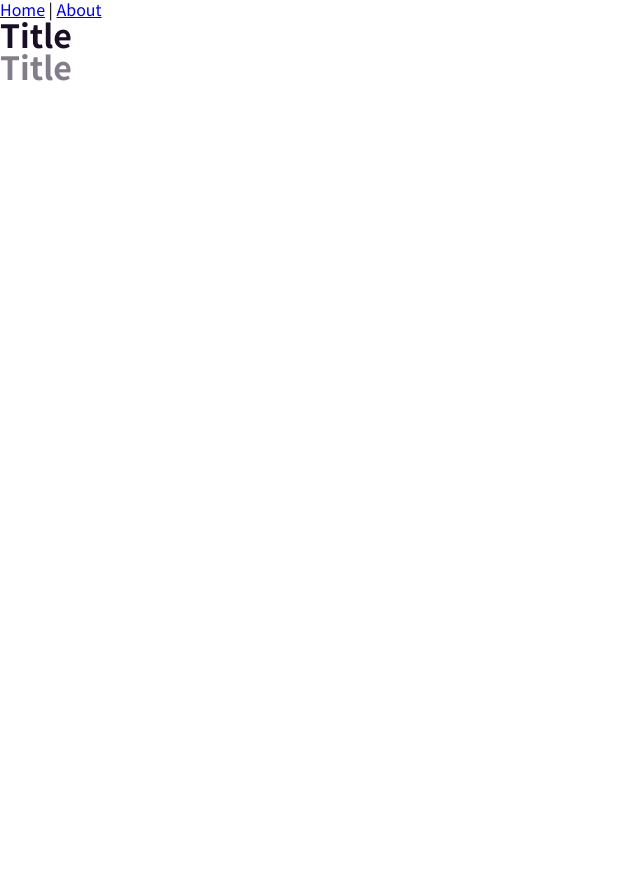
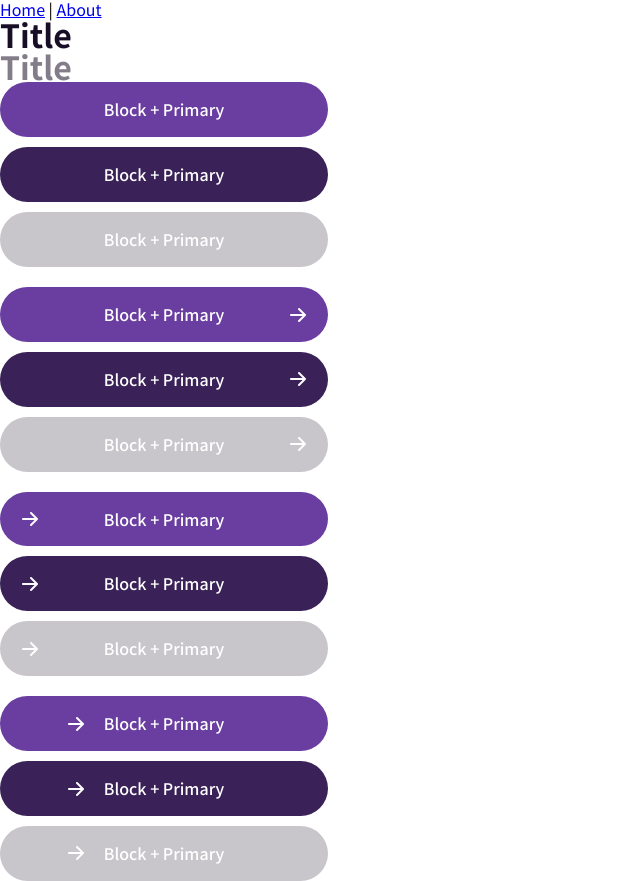
Before and after one commit to the51DT/inside_project, a Vue app: page / in a window 1280 px wide. Shown: the whole page, without its empty margins (0-640 px from the left). Before the commit the page ends 800 px from the top, so only its background shows below. Built offline with nearby package versions, Linux system fonts and the light colour scheme.

Commit message:
버튼 컴포넌트 > app.vue에 적용
버튼 컴포넌트 > app.vue에 적용

```diff
--- a/src/assets/scss/modules/_button.scss
+++ b/src/assets/scss/modules/_button.scss
@@ -5,6 +5,19 @@
 @use '../abstract/' as *;
 
 @mixin bgBtnDefault {
+  //가이드 화면 때문에 만든 style
+  .guide__wrap {
+    .guide-box {
+      & + .guide-box {
+        margin-top: 20px;
+      }
+    }
+    button {
+      & + button {
+        margin-top: 10px;
+      }
+    }
+  }
   button {
     border: 0;
     padding: 0;
--- a/src/views/HomeView.vue
+++ b/src/views/HomeView.vue
@@ -1,6 +1,50 @@
 <template>
   <div>
     <title-input />
+    <div class="guide__wrap">
+      <!-- 1. 기본 : 배경색 -->
+      <div class="guide-box">
+        <ButtonCmp btnBg type="primary-base" size="large" />
+        <ButtonCmp btnBg type="primary-dark" size="large" />
+        <ButtonCmp btnBg type="neutral-basegrey" size="large" />
+      </div>
+      <!-- 1-1. 기본 : 배경색 + 왼쪽 아이콘-->
+      <div class="guide-box">
+        <ButtonCmp
+          btnBg
+          type="primary-base"
+          size="large"
+          btnLink
+          btnLinkRight
+        />
+        <ButtonCmp
+          btnBg
+          type="primary-dark"
+          size="large"
+          btnLink
+          btnLinkRight
+        />
+        <ButtonCmp
+          btnBg
+          type="neutral-basegrey"
+          size="large"
+          btnLink
+          btnLinkRight
+        />
+      </div>
+      <!-- 1-2. 기본 : 배경색 + 오른쪽 아이콘-->
+      <div class="guide-box">
+        <ButtonCmp btnBg type="primary-base" size="large" btnLink />
+        <ButtonCmp btnBg type="primary-dark" size="large" btnLink />
+        <ButtonCmp btnBg type="neutral-basegrey" size="large" btnLink />
+      </div>
+      <!-- 1-3. 기본 : 배경색 + 중간 아이콘-->
+      <div class="guide-box">
+        <ButtonCmp btnBg type="primary-base" size="large" btnLink center />
+        <ButtonCmp btnBg type="primary-dark" size="large" btnLink center />
+        <ButtonCmp btnBg type="neutral-basegrey" size="large" btnLink center />
+      </div>
+    </div>
   </div>
 </template>
 
@@ -8,9 +52,10 @@
 // @ is an alias to /src
 // import HelloWorld from '@/components/HelloWorld.vue'
 import TitleInput from '@/components/fragments/TitleInput.vue'
+import ButtonCmp from '@/components/fragments/ButtonCmp.vue'
 
 export default {
-  components: { TitleInput }
+  components: { TitleInput, ButtonCmp }
 }
 </script>
 <style lang="scss"></style>
```
